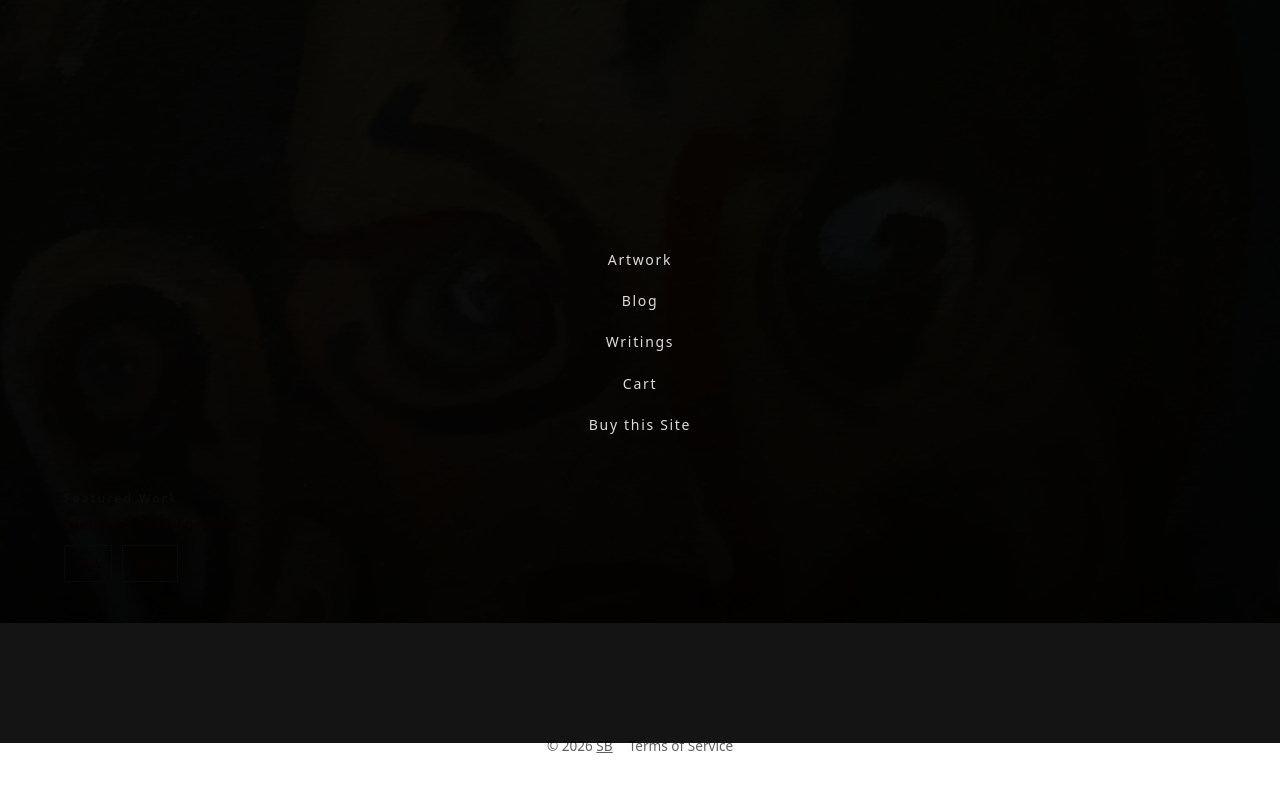
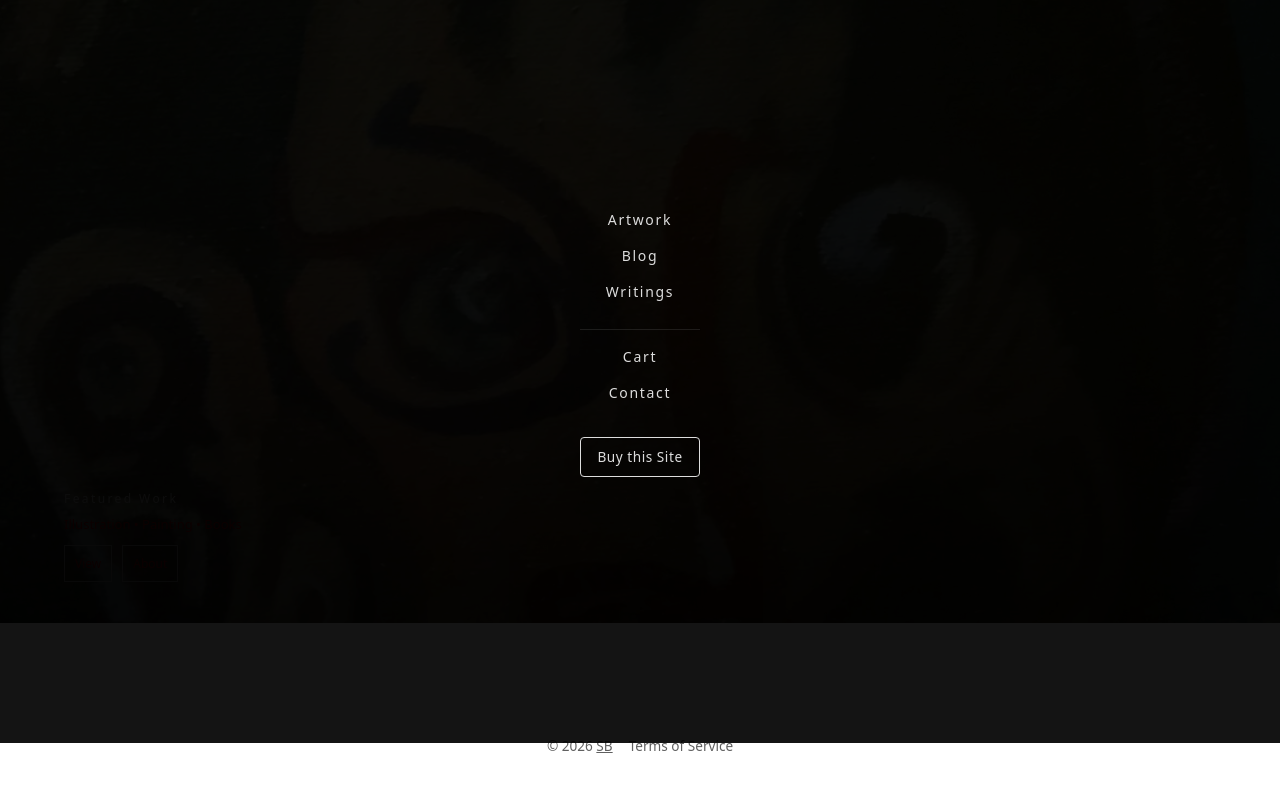
Before and after one commit to stevebreighner/stephen, an Astro site: page / in a window 1280 px wide. Both pictures are taken after a click on the button "Open menu". Shown: the part 57-846 px from the top of the page. Built offline with nearby package versions, Linux system fonts and the light colour scheme; Astro itself is replaced by a stand-in of ours.

Commit message:
menu update

```diff
--- a/src/layouts/Layout.astro
+++ b/src/layouts/Layout.astro
@@ -8,7 +8,8 @@ import "../styles/global.css";
 <head>
   <meta charset="utf-8" />
   <meta name="viewport" content="width=device-width, initial-scale=1" />
-  <title>{title}</title><meta
+  <title>{title}</title>
+  <meta
     name="description"
     content="Explore paintings and illustrations by artist Stephen Breighner, including recent artwork, studio work, and selected pieces."
   />
@@ -41,6 +42,7 @@ import "../styles/global.css";
     class="hamburger"
     id="menuBtn"
     aria-label="Open menu"
+    aria-expanded="false"
   >
     ☰
     <span id="cart-indicator" aria-hidden="true"></span>
@@ -48,12 +50,24 @@ import "../styles/global.css";
 </header>
 
 <div class="menu" id="menu">
-  <nav>
+  <nav class="menu-nav">
+    <!-- Primary Content -->
+    <div class="nav-group">
       <a href="/artwork">Artwork</a>
       <a href="/blog">Blog</a>
       <a href="/writings">Writings</a>
+    </div>
+
+    <!-- Secondary Utilities -->
+    <div class="nav-group secondary">
       <a href="/cart/">Cart</a>
-    <a href="/websites">Buy this Site</a>
+      <a href="/contact/">Contact</a>
+    </div>
+
+    <!-- Call to Action -->
+    <div class="nav-group cta">
+      <a href="/websites" class="cta-link">Buy this Site</a>
+    </div>
   </nav>
 </div>
 
@@ -71,12 +85,14 @@ import "../styles/global.css";
   const menu = document.getElementById("menu");
 
   btn?.addEventListener("click", () => {
-    menu?.classList.toggle("open");
+    const isOpen = menu?.classList.toggle("open");
+    btn.setAttribute("aria-expanded", isOpen ? "true" : "false");
   });
 
   menu?.addEventListener("click", (e) => {
     if (e.target === menu) {
       menu.classList.remove("open");
+      btn?.setAttribute("aria-expanded", "false");
     }
   });
 
@@ -109,6 +125,45 @@ import "../styles/global.css";
 </script>
 
 <style>
+/* Navigation Menu Clean Structure */
+.menu-nav {
+  display: flex;
+  flex-direction: column;
+  gap: 1.5rem;
+}
+
+.nav-group {
+  display: flex;
+  flex-direction: column;
+  gap: 0.8rem;
+}
+
+.nav-group.secondary {
+  padding-top: 1rem;
+  border-top: 1px solid rgba(128, 128, 128, 0.2);
+}
+
+.nav-group.cta {
+  margin-top: 0.5rem;
+}
+
+.cta-link {
+  display: inline-block;
+  align-self: flex-start;
+  padding: 0.5rem 1rem;
+  border: 1px solid currentColor;
+  border-radius: 4px;
+  font-size: 0.85rem;
+  letter-spacing: 0.04em;
+  text-decoration: none;
+  transition: opacity 0.2s ease;
+}
+
+.cta-link:hover {
+  opacity: 0.8;
+}
+
+/* Footer Styling */
 .footer {
   display: flex;
   justify-content: space-between;
```
Lines whose indentation alone changed are shown as unchanged.
